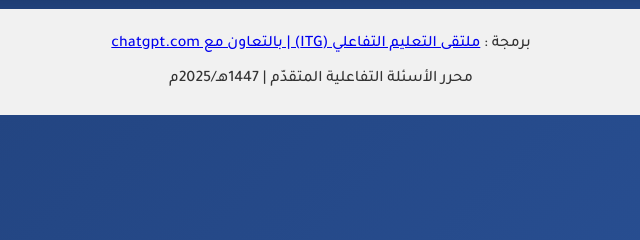
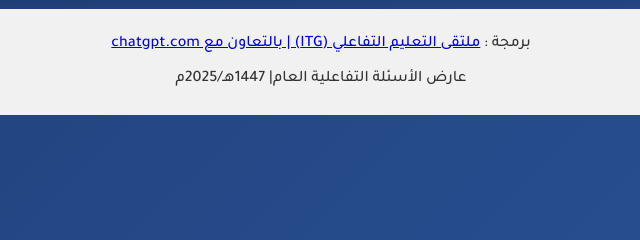
Before and after one commit to ensanbinadam/quiz_viewer_general, a plain HTML site: page index.html in a window 1280 px wide. Shown: the part 440-680 px from the top of the page, 319-959 px from the left. Drawn offline with Linux system fonts and the light colour scheme.

Commit message:
Update index.html

```diff
--- a/index.html
+++ b/index.html
@@ -713,7 +713,7 @@
             ملتقى التعليم التفاعلي (ITG) | بالتعاون مع chatgpt.com
           </a>
         </p>
-        <p>محرر الأسئلة التفاعلية المتقدّم | 1447هـ/2025م</p>
+        <p>عارض الأسئلة التفاعلية العام| 1447هـ/2025م</p>
       </footer>
 
     <script>
```
